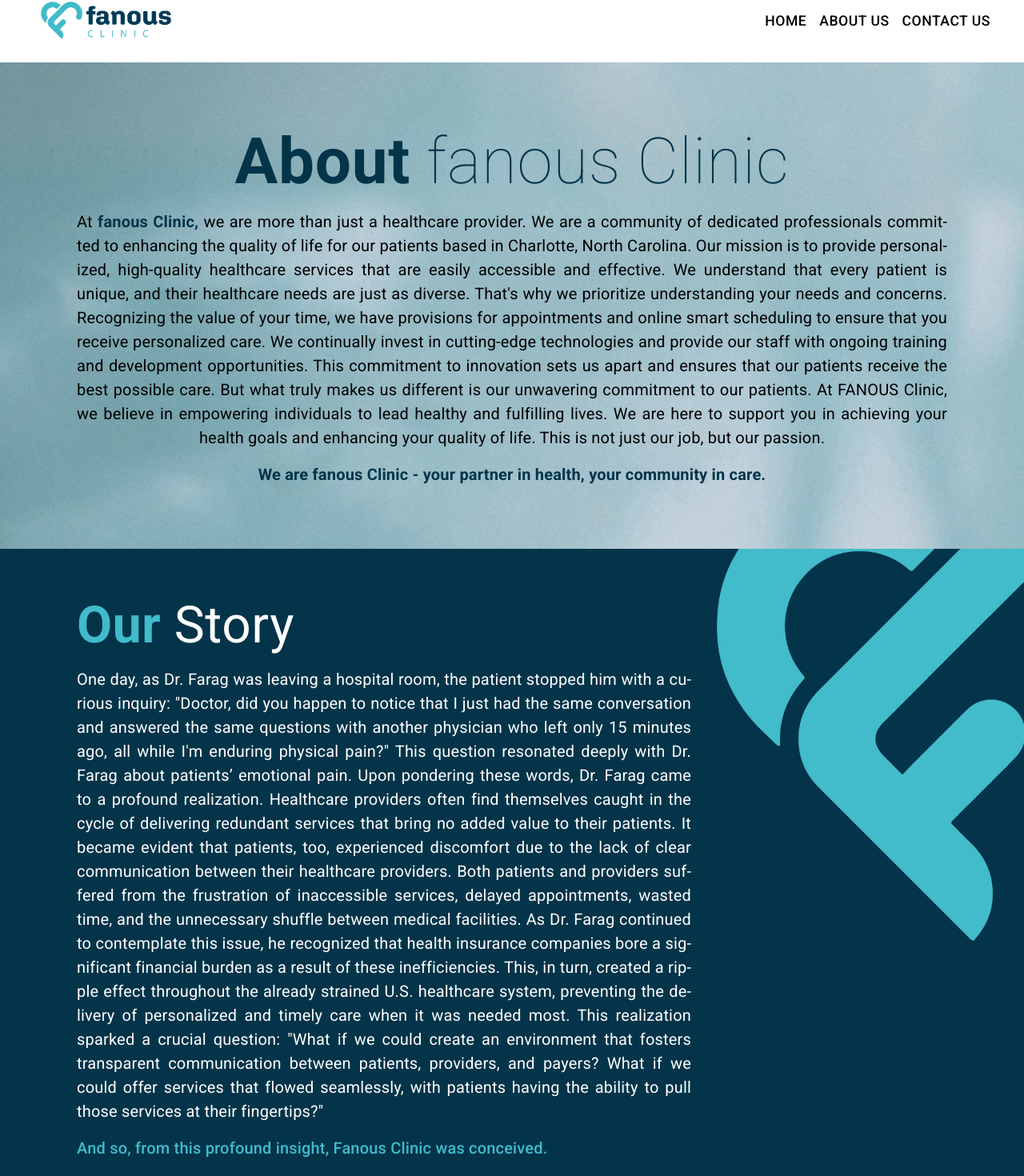
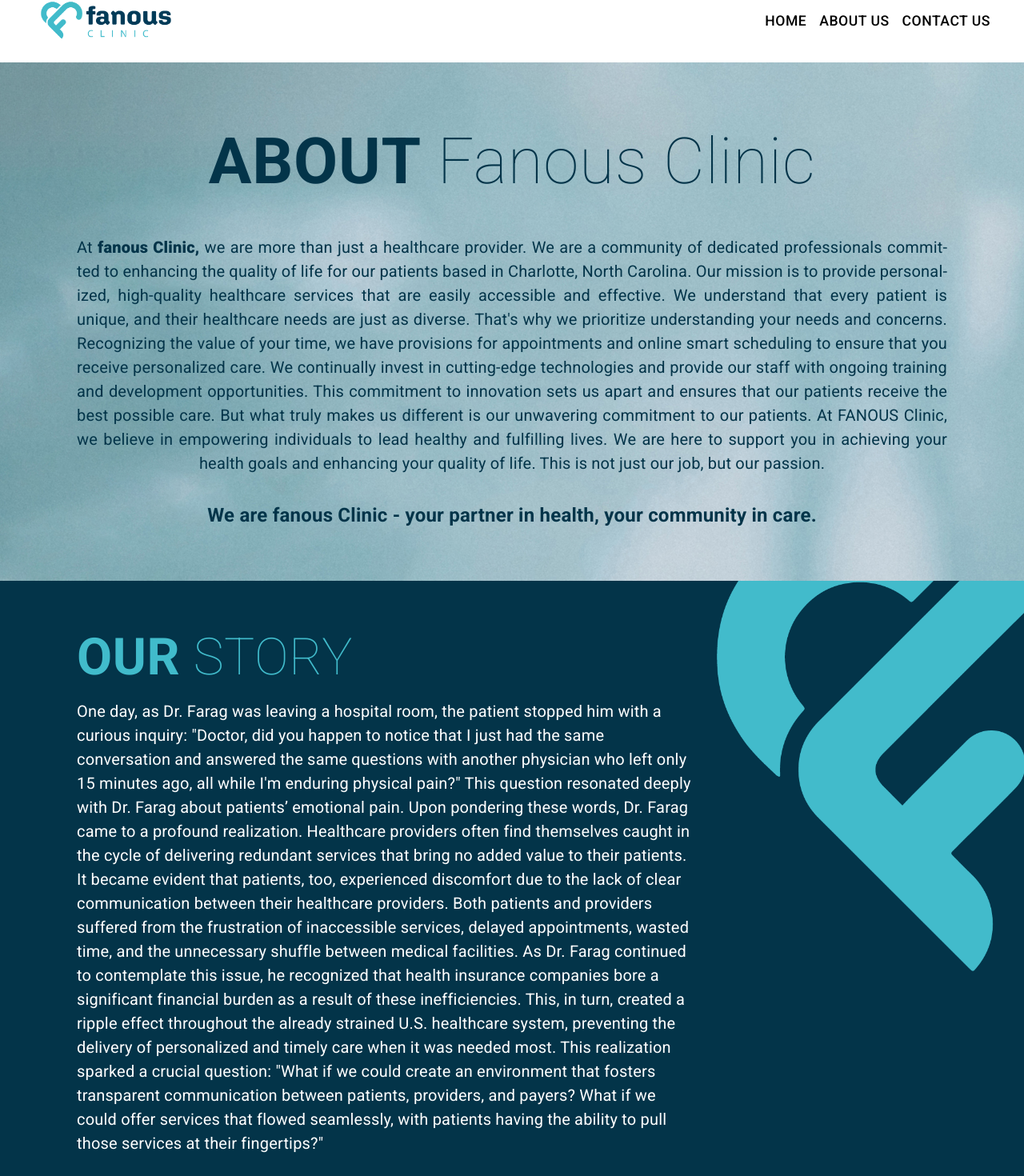
Before and after one commit to engfadymohsen/fanousclinic, a React (Create React App) app: page /aboutus in a window 1280 px wide. Shown: the part 25-1495 px from the top of the page at 80% size. Built offline with nearby package versions, Linux system fonts and the light colour scheme.

Commit message:
About US Edits V.1.0

```diff
--- a/src/components/aboutus/ourhistory/OurHistory.tsx
+++ b/src/components/aboutus/ourhistory/OurHistory.tsx
@@ -15,13 +15,13 @@ const OurHistory = () => {
     <Box sx={{backgroundColor:theme.primary_color, overflow:'hidden', position:'relative'}}>
         <Box component='img' src='./assets/logoheart.png' alt='' sx={{display:{md:'block', xs:'none'},position:'absolute', right:'-20%', top:'-10%', width:{md:'50%', xs:'70%'}}}></Box>
         <Box sx={{padding:{md:'4rem 6rem', xs:'1rem 1rem',},width:{md:'60%', xs:'90%'}, color:'white'}}>
-            <Typography sx={{fontSize:'4rem', marginBottom:'20px',lineHeight:{xs:'1', md:'auto'}, color:'white'}} ><span style={{fontWeight:'600', color:theme.sec_color}}>Our </span>Story</Typography>
-            <Typography sx={{fontSize:theme.body_font, fontWeight:'400', textAlign:'justify', hyphens: 'auto'}}>
+            <Typography sx={{fontSize:'4rem', marginBottom:'20px',lineHeight:{xs:'1', md:'auto'}, color:'white'}} ><span style={{fontWeight:'600', color:theme.sec_color}}>OUR </span><span  style={{fontWeight:'200', color:theme.sec_color}}>STORY</span></Typography>
+            <Typography sx={{fontSize:theme.body_font, fontWeight:'400', textAlign:'left'}}>
               One day, as Dr. Farag was leaving a hospital room, the patient stopped him with a curious inquiry: "Doctor, did you happen to notice that I just had the same conversation and answered the same questions with another physician who left only 15 minutes ago, all while I'm enduring physical pain?" This question resonated deeply with Dr. Farag about patients’ emotional pain.
              	Upon pondering these words, Dr. Farag came to a profound realization. Healthcare providers often find themselves caught in the cycle of delivering redundant services that bring no added value to their patients. It became evident that patients, too, experienced discomfort due to the lack of clear communication between their healthcare providers. Both patients and providers suffered from the frustration of inaccessible services, delayed appointments, wasted time, and the unnecessary shuffle between medical facilities. As Dr. Farag continued to contemplate this issue, he recognized that health insurance companies bore a significant financial burden as a result of these inefficiencies. This, in turn, created a ripple effect throughout the already strained U.S. healthcare system, preventing the delivery of personalized and timely care when it was needed most.
               This realization sparked a crucial question: "What if we could create an environment that fosters transparent communication between patients, providers, and payers? What if we could offer services that flowed seamlessly, with patients having the ability to pull those services at their fingertips?"
             </Typography>
-            <Typography sx={{color:theme.sec_color,fontSize:theme.body_font, fontWeight:'500', marginTop:'1rem'}}>And so, from this profound insight, Fanous Clinic was conceived.  </Typography>
+            <Typography sx={{color:theme.sec_color,fontSize:theme.body_font, fontWeight:'600', marginTop:'2rem'}}>And so, from this profound insight, Fanous Clinic was conceived.  </Typography>
         </Box>
     </Box>
   )
--- a/src/components/aboutus/welcome/Welcome.tsx
+++ b/src/components/aboutus/welcome/Welcome.tsx
@@ -23,11 +23,11 @@ const Welcome = () => {
         textAlign:'center',
       }}>
         <Box sx={{display:'flex', flexDirection:{lg:'row', md:'column',sm:'column',xs:'column'}, color:theme.primary_color, fontSize:{md:'5rem',xs:'4rem', justifyContent:'center', alignItems:'center'}}}>
-            <Typography sx={{fontWeight:'700', fontSize:'inherit'}}>About</Typography><Typography sx={{fontWeight:'100',fontSize:'inherit',marginTop:{md:'auto',xs:'-2rem'}}}>&nbsp;fanous Clinic</Typography>
+            <Typography sx={{fontWeight:'700', fontSize:'inherit'}}>ABOUT</Typography><Typography sx={{fontWeight:'100',fontSize:'inherit',marginTop:{md:'auto',xs:'-2rem'}}}>&nbsp;Fanous Clinic</Typography>
         </Box>
         <Box sx={{width:'100%'}}>
-          <Typography sx={{fontSize:theme.body_font, fontWeight:'400', textAlign:'justify', textAlignLast:'center',hyphens: 'auto'}}>
-          At <span style={{color:theme.primary_color, fontWeight:'700'}}>fanous Clinic,</span> we are more than just a healthcare provider.
+          <Typography sx={{fontSize:theme.body_font, fontWeight:'400', color:theme.primary_color, textAlign:'justify', textAlignLast:'center',hyphens: 'auto', marginTop: '2rem'}}>
+          At <span style={{color:theme.primary_color, fontWeight:'800'}}>fanous Clinic,</span> we are more than just a healthcare provider.
           We are a community of dedicated professionals committed to enhancing the quality of life for our patients based in Charlotte, North Carolina.
           Our mission is to provide personalized, high-quality healthcare services that are easily accessible and effective.
           We understand that every patient is unique, and their healthcare needs are just as diverse.
@@ -39,7 +39,7 @@ const Welcome = () => {
           At FANOUS Clinic, we believe in empowering individuals to lead healthy and fulfilling lives.
           We are here to support you in achieving your health goals and enhancing your quality of life. This is not just our job, but our passion.
           </Typography>
-          <Typography sx={{color:theme.primary_color,fontSize:theme.body_font, fontWeight:'700', marginTop:'1rem'}}>We are fanous Clinic - your partner in health, your community in care. </Typography>
+          <Typography sx={{color:theme.primary_color,fontSize:'1.5rem', fontWeight:'700', marginTop:'2rem'}}>We are fanous Clinic - your partner in health, your community in care. </Typography>
         </Box>
       </Box>
     </>
```
